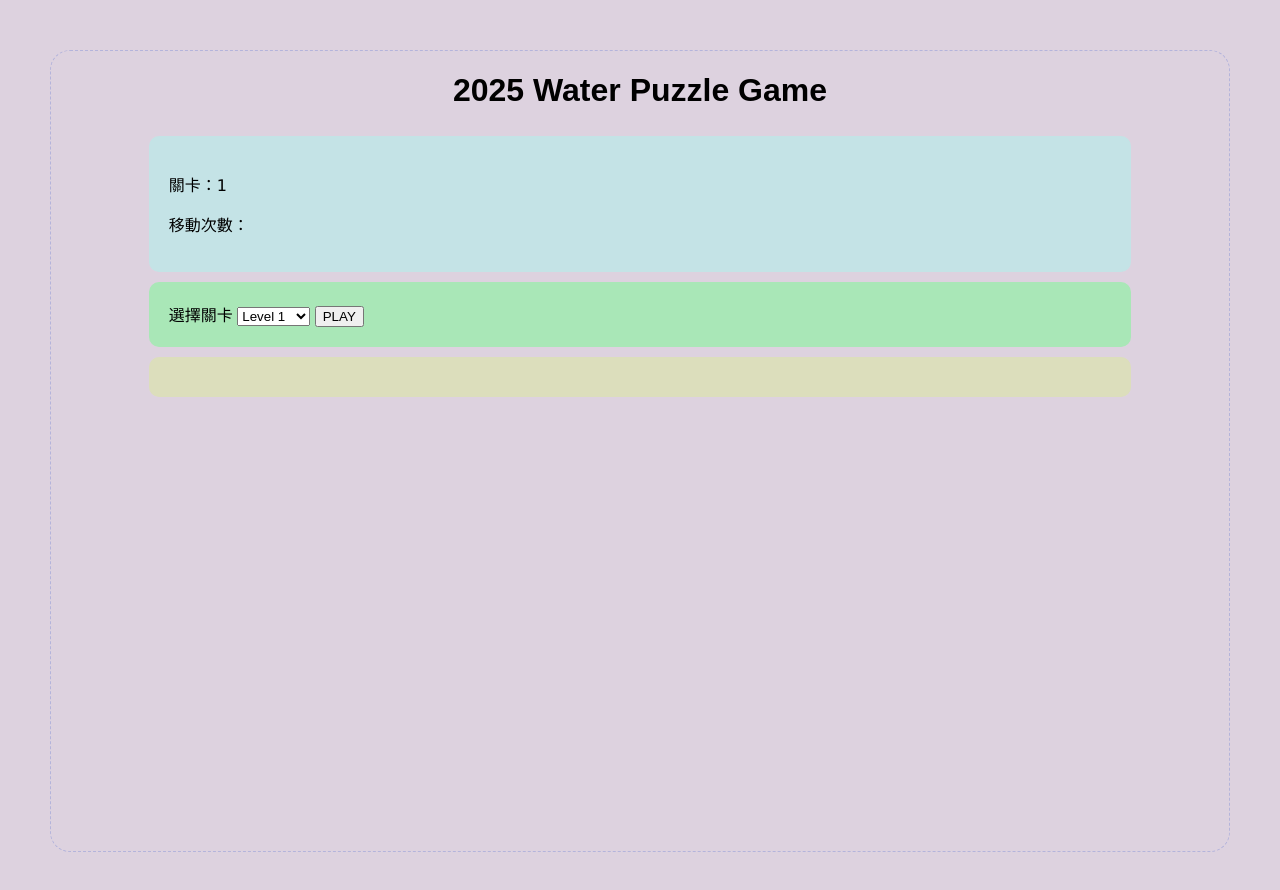
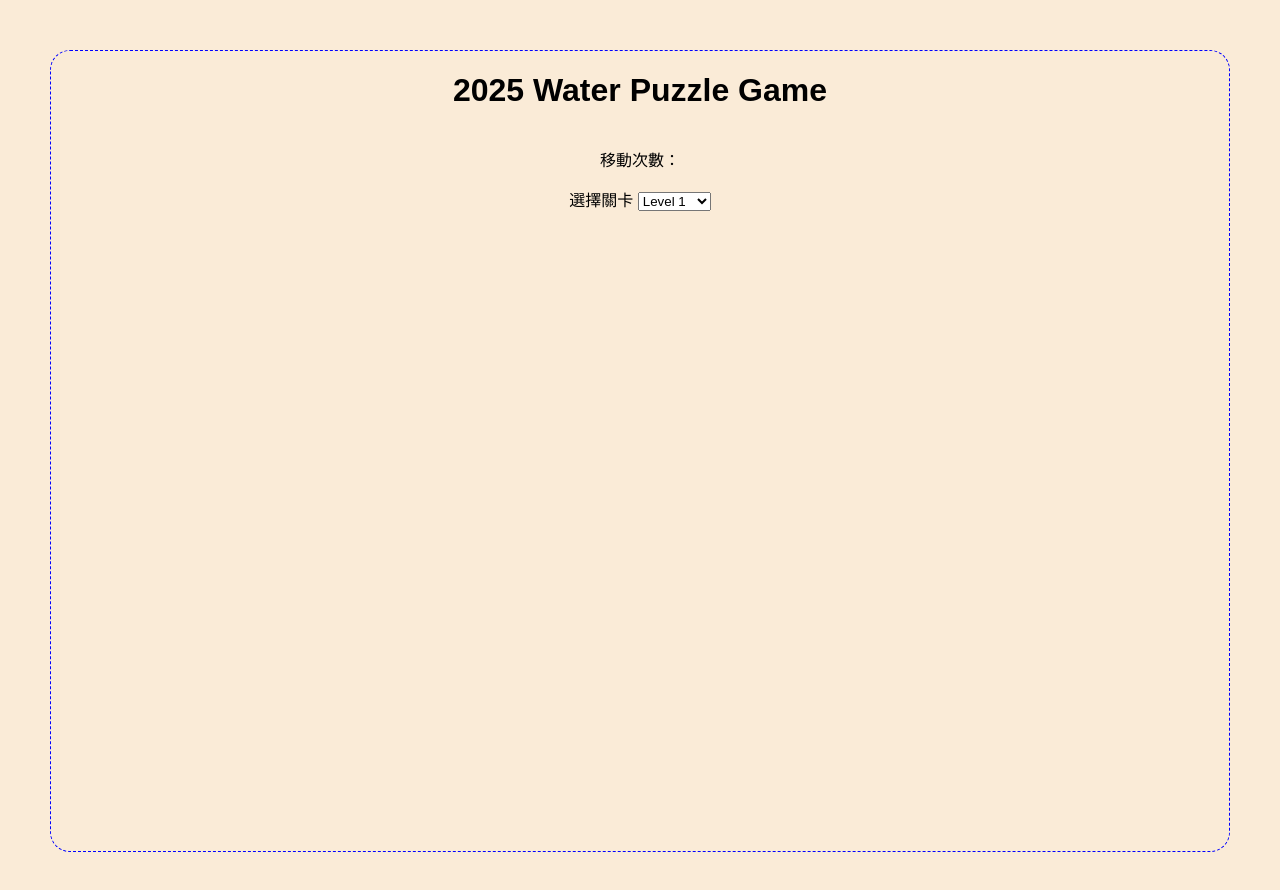
Before and after one commit to 5b1g0037/0429js, a plain HTML site: page index.html in a window 1280 px wide. Drawn offline with Linux system fonts and the light colour scheme.

Commit message:
調整HTML結構並更新CSS樣式，簡化標籤與背景顏色

```diff
--- a/index.html
+++ b/index.html
@@ -1,4 +1,3 @@
-
 <!DOCTYPE html>
 <html lang="en">
 <head>
@@ -6,15 +5,13 @@
     <meta name="viewport" content="width=device-width, initial-scale=1.0">
     <title>Water Puzzle</title>
     <link rel="stylesheet" href="style.css">
-    <script src="waterpuzzle.js"></script>
 </head>
 <body>
     <h1>2025 Water Puzzle Game</h1>
-    <div id="game-info" class="game-area">
-        <p>關卡：<span id=level-count>1</span></p>
+    <div id="game-info">
         <p>移動次數：</p>
     </div>
-    <div id="controls" class="game-area">
+    <div id="controls">
         <label for="level-select">選擇關卡</label>
         <select id="level-select">
             <option value="1">Level 1</option>
@@ -28,10 +25,6 @@
             <option value="9">Level 9</option>
             <option value="10">Level 10</option>
         </select>
-        <button id ="play-button">PLAY</button>
-    </div>
-    <div id="game-container" class="game-area">
-
     </div>
 </body>
 </html>
--- a/style.css
+++ b/style.css
@@ -1,32 +1,12 @@
 body{
-    background-color:rgb(221, 210, 223);
+    background-color:antiquewhite;
     font-family: Arial, Helvetica, sans-serif;
     display: flex;
     flex-direction: column;
     align-items: center;
     justify-content: flex-start;
     height: 100vh;
-    border: 1px dashed rgb(180, 180, 219);
+    border: 1px dashed blue;
     border-radius: 20px;
     margin: 50px;
 }
-
-.game-area{
-    width: 80%;
-    border-radius: 10px;
-    padding:20px;
-    margin: 5px;
-}
-
-#game-info{
-    background-color:rgb(196, 227, 230);
-    font-family:'Lucida Sans', 'Lucida Sans Regular', 'Lucida Grande', 'Lucida Sans Unicode', Geneva, Verdana, sans-serif;
-}
-
-#controls{
-    background-color:rgb(169, 231, 183);
-}
-
-#game-container{
-    background-color:rgb(220, 222, 188);
-}
```
